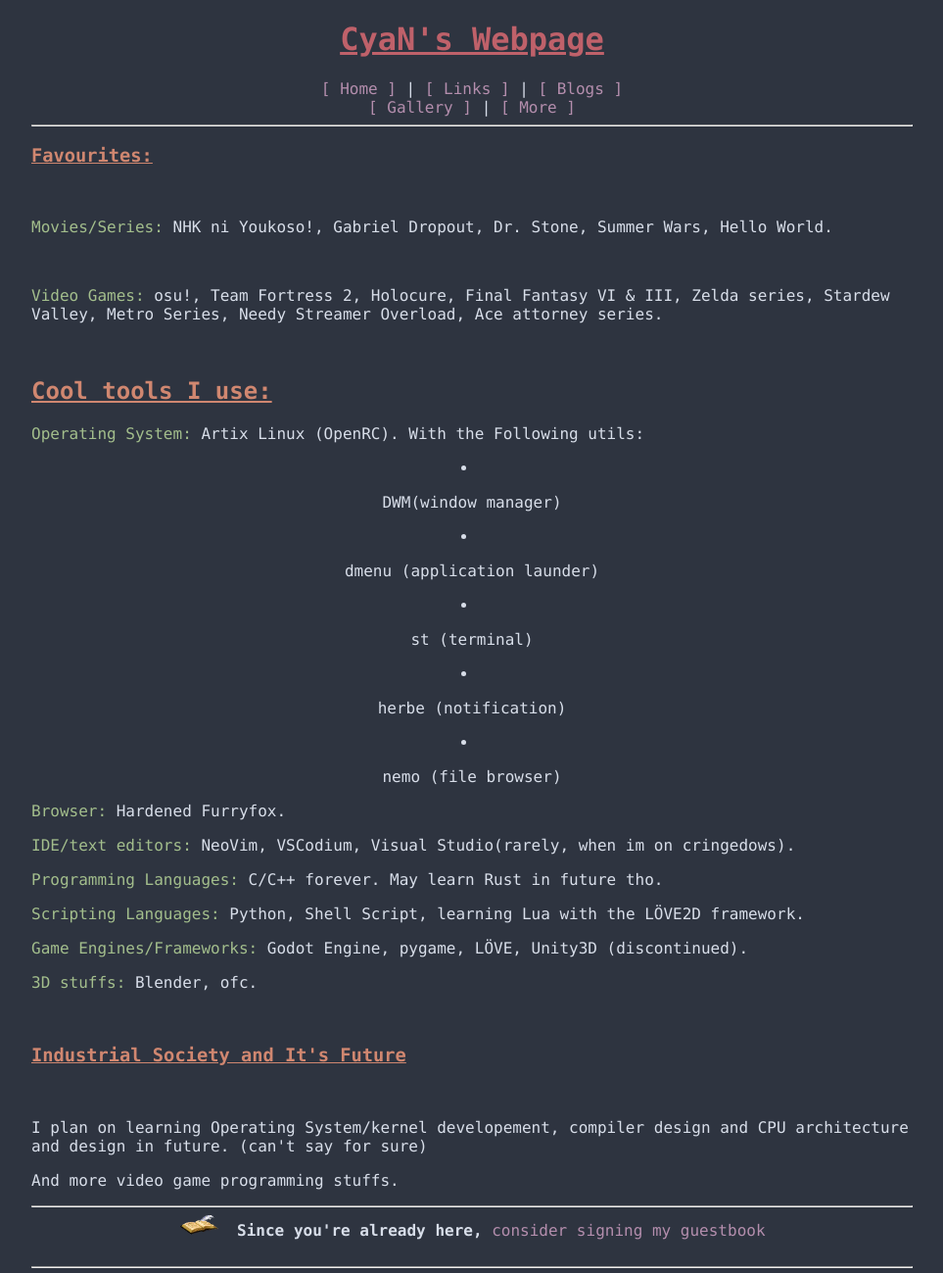
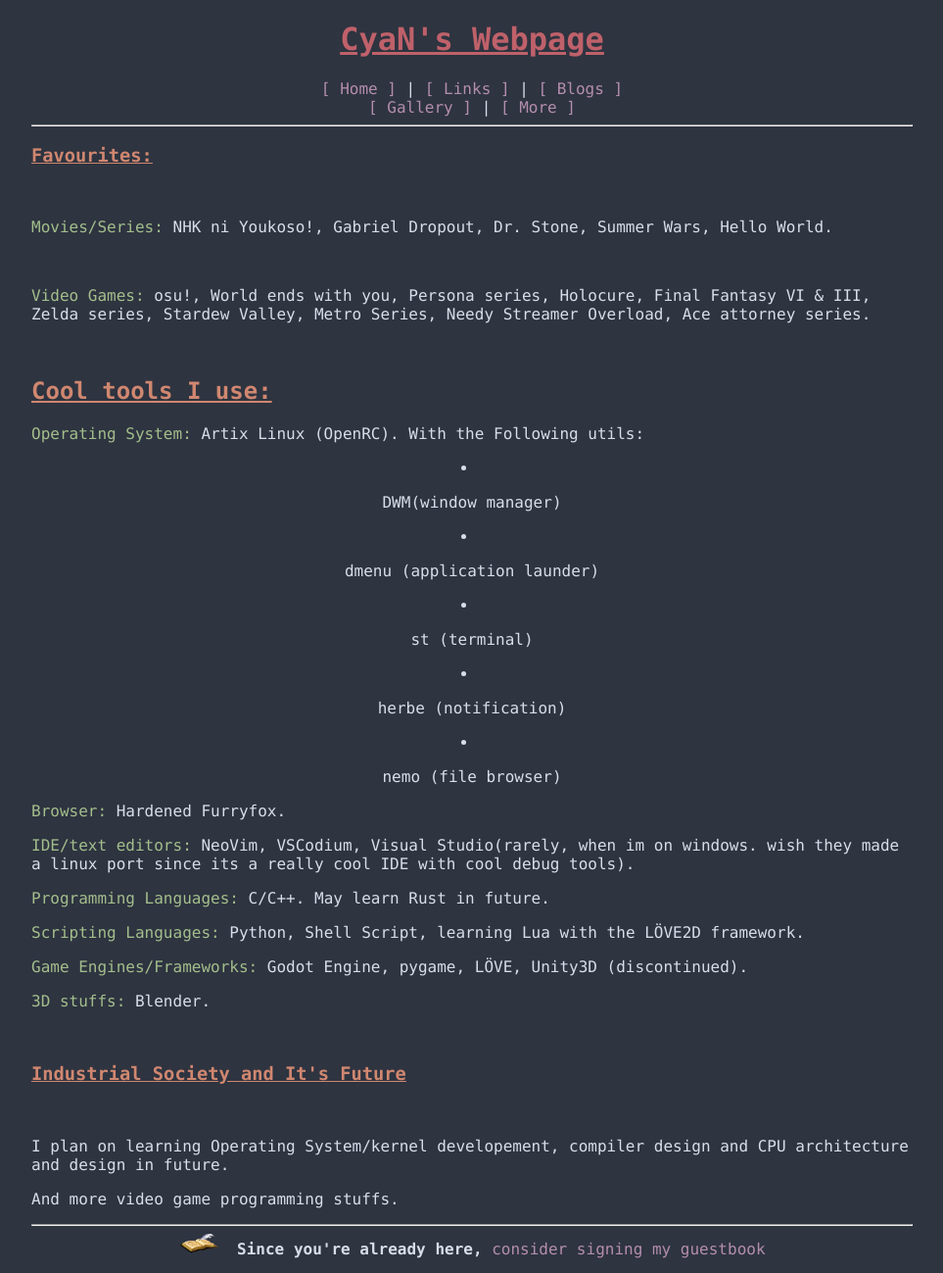
Before and after one commit to ankitsarkar-cyan/ankitsarkar-cyan.github.io, a plain HTML site: page more.html in a window 1280 px wide. Shown: the top 1299 px of the page at 98% size, without its empty margins (158-1121 px from the left). Drawn offline with Linux system fonts and the light colour scheme; grey boxes are pictures that could not be loaded; a script that the page names is missing.

Commit message:
Update more.html

```diff
--- a/more.html
+++ b/more.html
@@ -88,7 +88,7 @@
 <hr>
 <h3><u>Favourites:</u></h3><br>
 <p><p1>Movies/Series:</p1> NHK ni Youkoso!, Gabriel Dropout, Dr. Stone, Summer Wars, Hello World.</p><br>
-<p><p1>Video Games:</p1> osu!, Team Fortress 2, Holocure, Final Fantasy VI & III, Zelda series, Stardew Valley, Metro Series, Needy Streamer Overload, Ace attorney series.</p>
+<p><p1>Video Games:</p1> osu!, World ends with you, Persona series, Holocure, Final Fantasy VI & III, Zelda series, Stardew Valley, Metro Series, Needy Streamer Overload, Ace attorney series.</p>
 
 <br>
 <h2><u>Cool tools I use:</u></h2>
@@ -100,14 +100,14 @@
       <li><p>nemo (file browser)</p></li>
     </center>
 <p><p1>Browser: </p1> Hardened Furryfox.</p>
-<p><p1>IDE/text editors: </p1> NeoVim, VSCodium, Visual Studio(rarely, when im on cringedows).</p>
-<p><p1>Programming Languages: </p1> C/C++ forever. May learn Rust in future tho.</p>
+<p><p1>IDE/text editors: </p1> NeoVim, VSCodium, Visual Studio(rarely, when im on windows. wish they made a linux port since its a really cool IDE with cool debug tools).</p>
+<p><p1>Programming Languages: </p1> C/C++. May learn Rust in future.</p>
 <p><p1>Scripting Languages: </p1> Python, Shell Script, learning Lua with the LÖVE2D framework.</p>
 <p><p1>Game Engines/Frameworks:</p1> Godot Engine, pygame, LÖVE, Unity3D (discontinued).</p>
-<p><p1>3D stuffs: </p1> Blender, ofc.</p>
+<p><p1>3D stuffs: </p1> Blender.</p>
 <br>
 <h3><u>Industrial Society and It's Future</u></h3><br>
-<p>I plan on learning Operating System/kernel developement, compiler design and CPU architecture and design in future. (can't say for sure)
+<p>I plan on learning Operating System/kernel developement, compiler design and CPU architecture and design in future.
   <br>
 <p>      And more video game programming stuffs.</p>
 </p>
```
